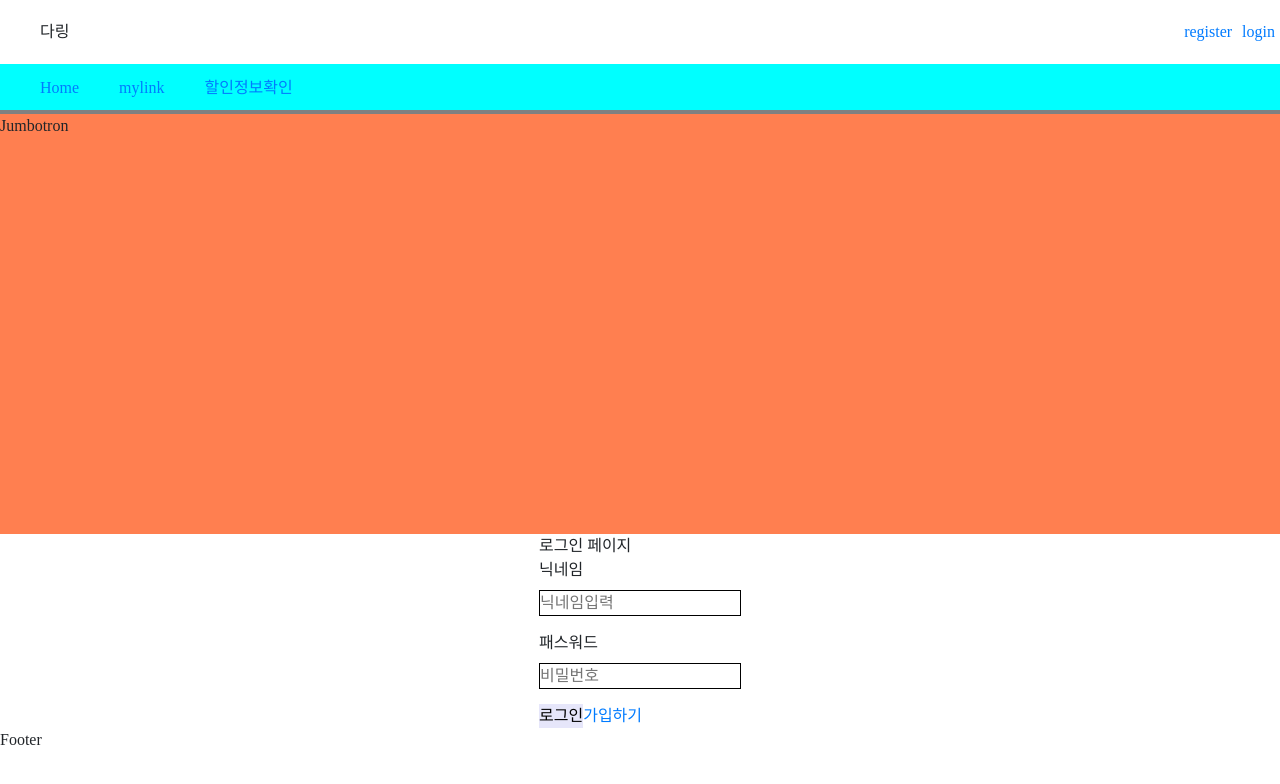
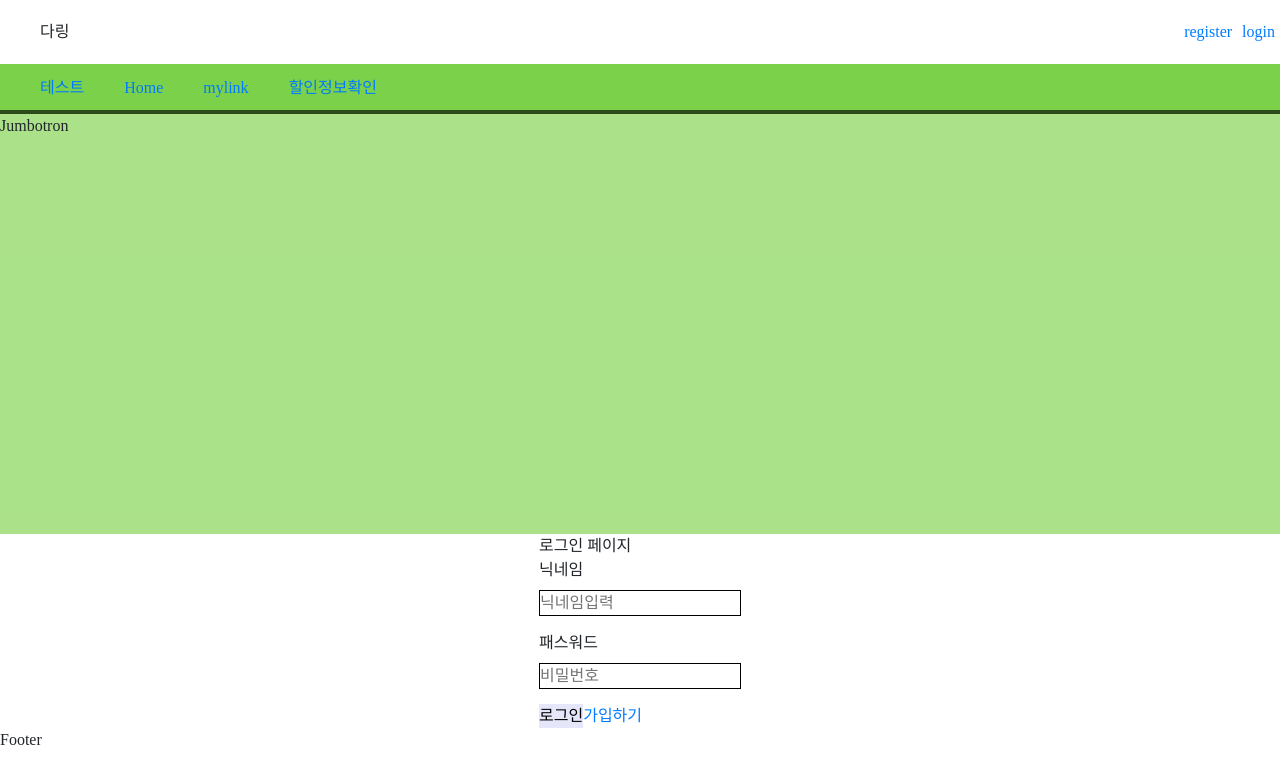
Before and after one commit to SeongsangCHO/crawler_PJT, a React (Create React App) app in the folder front/: page /login in a window 1280 px wide. Shown: the top 784 px of the page. Built offline with nearby package versions, Linux system fonts and the light colour scheme; a web font is replaced by a local one.

Commit message:
How to styling in react router Link dom a tage

```diff
--- a/front/src/components/Header.js
+++ b/front/src/components/Header.js
@@ -1,7 +1,7 @@
 import React, { useEffect, useState } from "react";
 import { useDispatch, useSelector } from "react-redux";
 import styled from "styled-components";
-import { NavLink } from "react-router-dom";
+import { NavLink , Link} from "react-router-dom";
 import "./css/Header.css";
 
 function Jumbotron() {
@@ -13,15 +13,18 @@ const NavBarWrapper = styled.div``;
 function NavBar() {
   return (
     <NavBarWrapper id="NavBarWrapper">
-      <ul>
+      <ul id="nav-bar-ul">
         <li>
-          <NavLink to={"/"}>Home</NavLink>
+          <Link to={"/mylink"}><a className="nav-item">테스트</a></Link>
+        </li>
+        <li>
+          <NavLink to={"/"} className="nav-item">Home</NavLink>
         </li>{" "}
         <li>
-          <NavLink to={"/mylink"}>mylink</NavLink>
+          <NavLink  to={"/mylink"}  className="nav-item">mylink</NavLink>
         </li>
         <li>
-          <NavLink to={"/mylink"}>할인정보확인</NavLink>
+          <NavLink to={"/mylink"} className="nav-item">할인정보확인</NavLink>
         </li>
       </ul>
     </NavBarWrapper>
--- a/front/src/components/css/Header.css
+++ b/front/src/components/css/Header.css
@@ -1,31 +1,29 @@
-.header-wrapper{}
+.header-wrapper {
+}
 
-#Top-header{
+#Top-header {
   margin: 20px 0px 20px 40px;
-  display:flex;
+  display: flex;
   justify-content: space-between;
 }
 
-#Logo{
-
+#Logo {
 }
-#Top-header-left > a{
+#Top-header-left > a {
   margin: 5px;
 }
-.register{
-
+.register {
 }
-.login{
-
+.login {
 }
-#NavBarWrapper{
-  background-color: aqua;
+#NavBarWrapper {
   width: 100%;
   height: 50px;
-  box-shadow: inset 0px -4px gray;
 }
 
-#NavBarWrapper ul{
+#NavBarWrapper ul {
+  box-shadow: inset 0px -4px rgba(0, 0, 0, 0.64);
+  background-color: rgba(122, 209, 71, 0.99);
   width: 100%;
   height: 100%;
   padding: 0;
@@ -41,8 +39,26 @@
   margin: 0px 0px 0px 40px;
 }
 
-#jumbotron{
+#jumbotron {
   width: 100%;
   height: 420px;
-  background-color: coral;
+  background-color: rgba(122, 209, 71, 0.64);
 }
+
+#nav-bar-ul{
+  width: 100%;
+  height: 100%;
+  margin:0;
+  padding:0;
+}
+#nav-bar-ul > a.nav-item {
+  color: #fff;
+  cursor: pointer;
+  text-decoration: none;
+}
+
+#nav-bar-ul > a.nav-item:hover {
+  color: red;
+  cursor: pointer;
+  text-decoration: none;
+}
--- a/front/src/index.css
+++ b/front/src/index.css
@@ -8,6 +8,9 @@ html, body {
   -moz-osx-font-smoothing: grayscale;
 }
 
+a{
+  text-decoration: none;
+}
 code {
   font-family: source-code-pro, Menlo, Monaco, Consolas, 'Courier New',
     monospace;
```
